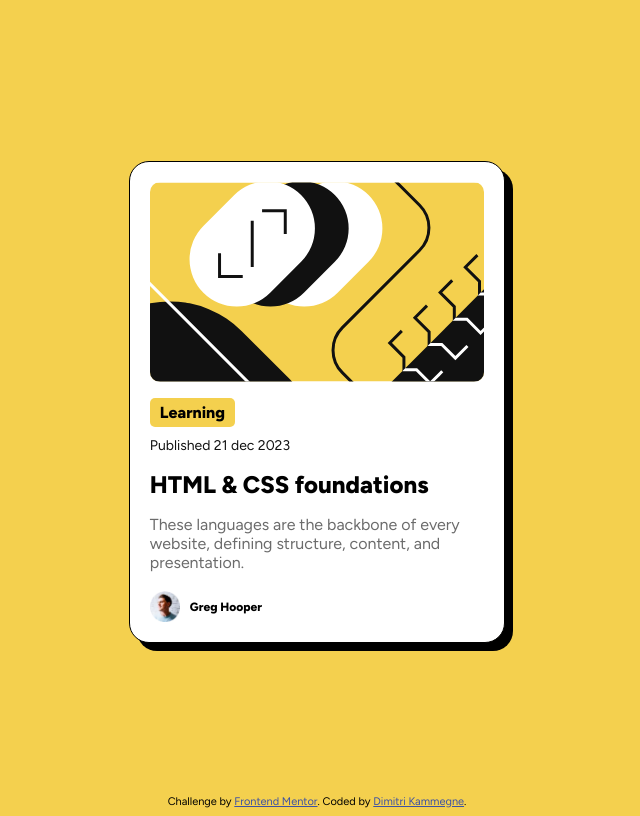
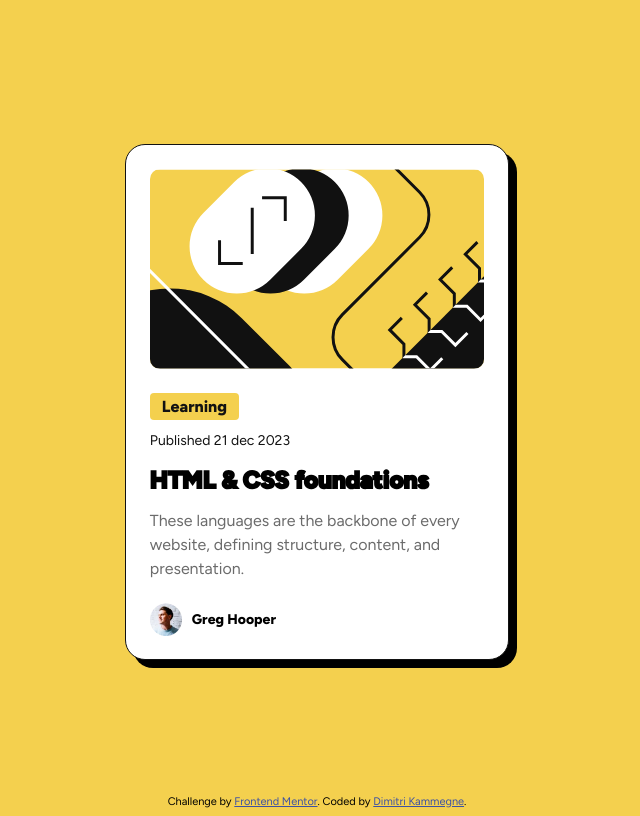
Before and after one commit to ka-dim/blog-preview-card-main, a plain HTML site: page index.html in a window 1280 px wide. Shown: the whole page, without its empty margins (323-963 px from the left). Drawn offline with Linux system fonts and the light colour scheme.

Commit message:
Add a svg text to prepare the animation of the title. also, make some improvements to the code to make my proposal more aligned with the goal.

```diff
--- a/index.html
+++ b/index.html
@@ -3,7 +3,6 @@
   <head>
     <meta charset="UTF-8" />
     <meta name="viewport" content="width=device-width, initial-scale=1.0" />
-    <!-- displays site properly based on user's device -->
 
     <link
       rel="icon"
@@ -41,15 +40,15 @@
         width: min-content;
         margin: auto;
         background: var(--color-secondary);
-        border: solid 1px black;
+        border: solid 1px var(--color-quaternary);
         border-radius: 20px;
         box-shadow: 8px 8px;
-        padding: 20px;
+        padding: 24px;
       }
 
       .card-block-image {
         height: 200px;
-        margin-bottom: 16px;
+        margin-bottom: 24px;
       }
 
       .card-block-image img {
@@ -63,27 +62,29 @@
       }
 
       .status {
-        margin-bottom: 10px;
-        padding: 5px 10px;
+        margin-bottom: 12px;
+        padding: 4px 12px;
         width: min-content;
-        border-radius: 5px;
+        border-radius: 4px;
         background: var(--color-primary);
-        font-weight: 800;
+        color: var(--color-quaternary);
+        font-weight: 700;
       }
 
       .published {
         font-size: 14px;
         color: var(--color-quaternary);
-        font-weight: 500;
+        font-weight: medium;
       }
 
-      .card-block-text h2 {
-        margin: 16px 0;
+      .card-block-text svg {
+        margin: 12px 0;
       }
 
       .card-block-text p {
-        margin: 0 0 20px 0;
+        margin: 0 0 24px 0;
         color: var(--color-tertiary);
+        line-height: 1.5;
       }
 
       .card-block-footer {
@@ -95,12 +96,12 @@
       }
 
       .card-block-footer img {
-        width: 30px;
+        width: 32px;
         margin-right: 10px;
       }
 
       .card-block-footer span {
-        font-size: 12px;
+        font-size: 14px;
         font-weight: bold;
       }
 
@@ -124,7 +125,22 @@
       <div class="card-block-text">
         <span class="status">Learning</span>
         <span class="published">Published 21 dec 2023</span>
-        <h2 role="heading" class="title">HTML & CSS foundations</h2>
+        <!-- <h2 role="heading" class="title">HTML & CSS foundations</h2> -->
+        <svg height="36" width="" xmlns="http://www.w3.org/2000/svg">
+          <text
+            x="0"
+            y="75%"
+            font-family="Figtree"
+            font-size="24"
+            font-weight="bold"
+            paint-order="fill stroke"
+            stroke="black"
+            stroke-width="2"
+            stroke-linejoin="square"
+          >
+            HTML & CSS foundations
+          </text>
+        </svg>
         <p>
           These languages are the backbone of every website, defining structure,
           content, and presentation.
```
